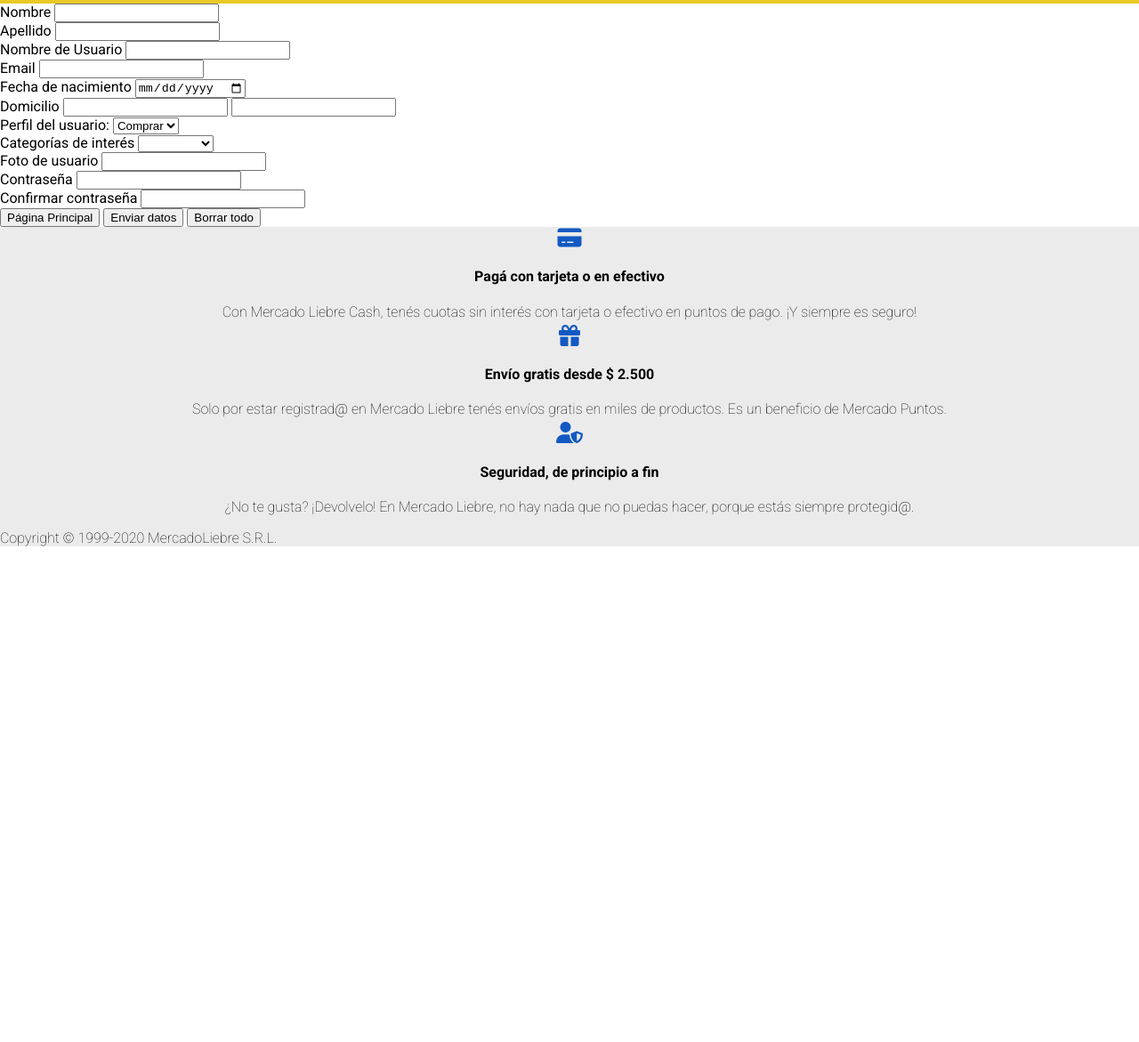
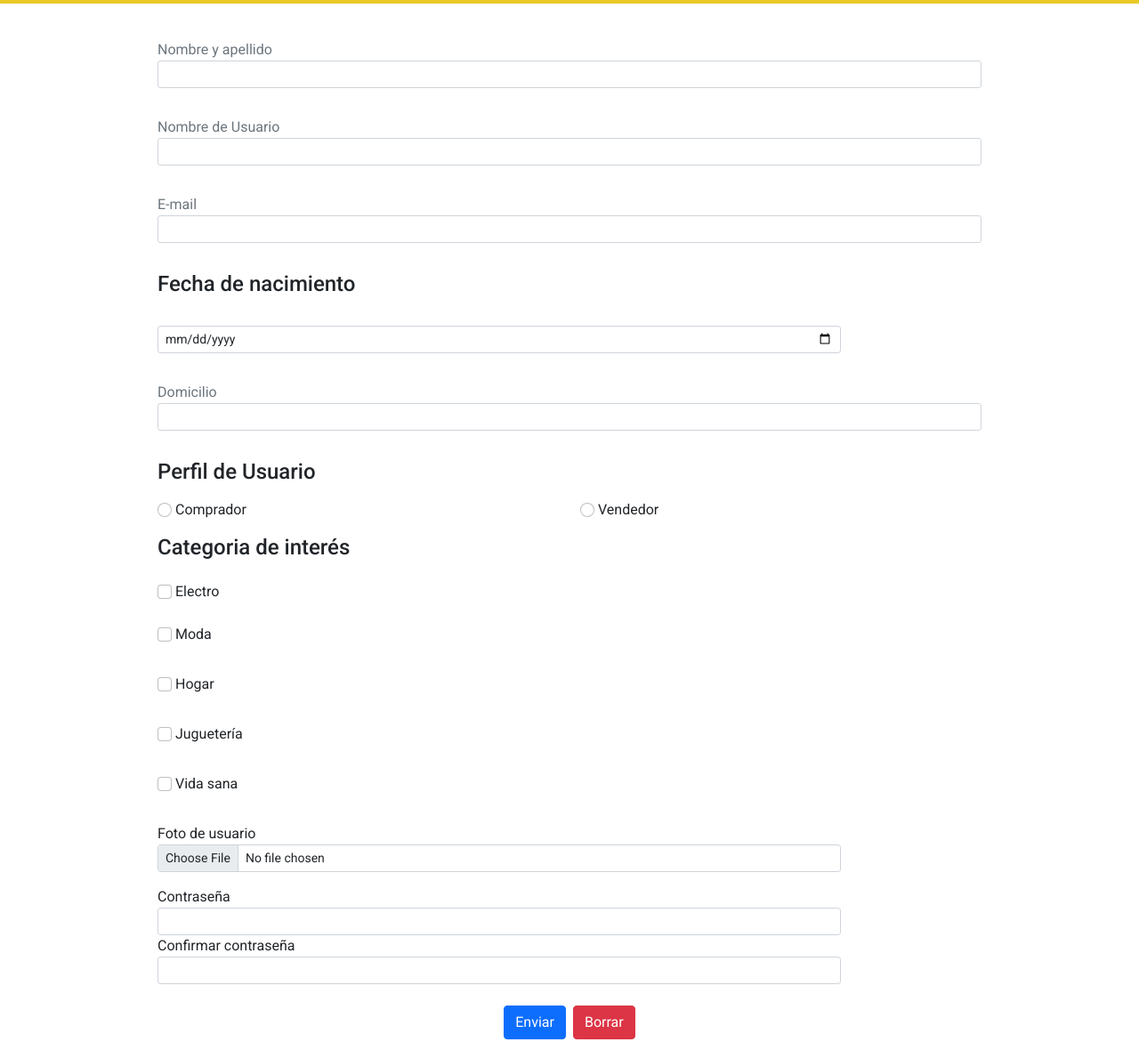
Before and after one commit to JuanDSamek/MercadoLiebre, a website: page views/register.html in a window 1280 px wide. Shown: the part 172-1343 px from the top of the page at 89% size. Before the commit the page ends 800 px from the top, so only its background shows below. Drawn offline with nearby package versions, Linux system fonts and the light colour scheme; files whose address does not match are found by name.

Commit message:
agregando estilos con bootstrap

```diff
--- a/package.json
+++ b/package.json
@@ -4,8 +4,8 @@
   "description": "",
   "main": "app.js",
   "scripts": {
-    "start": "app.js",
-    "dev": "nodemon",
+    "start": "node app.js",
+    "dev": "nodemon app.js",
     "test": "echo \"Error: no test specified\" && exit 1"
   },
   "keywords": [],
--- a/public/css/register.css
+++ b/public/css/register.css
@@ -0,0 +1,3 @@
+main{
+margin: 0;
+}
--- a/views/register.html
+++ b/views/register.html
@@ -5,9 +5,14 @@
     <meta charset="UTF-8">
     <meta name="viewport" content="width=device-width, initial-scale=1.0">
     <title>Mercado Liebre</title>
+
     <link rel="stylesheet" href="https://cdnjs.cloudflare.com/ajax/libs/font-awesome/6.5.1/css/all.min.css"
         integrity="sha512-DTOQO9RWCH3ppGqcWaEA1BIZOC6xxalwEsw9c2QQeAIftl+Vegovlnee1c9QX4TctnWMn13TZye+giMm8e2LwA=="
         crossorigin="anonymous" referrerpolicy="no-referrer" />
+
+    <link href="https://cdn.jsdelivr.net/npm/bootstrap@5.0.2/dist/css/bootstrap.min.css" rel="stylesheet"
+        integrity="sha384-EVSTQN3/azprG1Anm3QDgpJLIm9Nao0Yz1ztcQTwFspd3yD65VohhpuuCOmLASjC" crossorigin="anonymous">
+
     <link rel="stylesheet" href="/css/styles.css">
 
 </head>
@@ -51,74 +56,99 @@
 
 
     </header>
-    <main>
-        <form action="registrar">
+    <main class="register container my-4">
+        <form action="registrar" method="post" class="row justify-content-center">
 
-            <div>
-                <label for="nombre">Nombre</label>
-                <input type="text" name="nombre" value="" id="nombre">
+            <div class="col-10 col-6 col-4 d-flex flex-column my-3 ">
+                <label class="text-secondary " for="nombre">Nombre y apellido</label>
+                <input class="form-control form-control-sm" type="text" name="nombre" value="" id="nombre">
             </div>
 
-            <div>
-                <label for="apellido">Apellido</label>
-                <input type="text" name="apellido" value="" id="apellido">
+            <div class="col-10 col-6 col-4 d-flex flex-column  my-3">
+                <label class="text-secondary for="">Nombre de Usuario</label>
+                <input class="form-control form-control-sm" type="text" name="usuario" value="" id="usuario">
             </div>
 
-            <div>
-                <label for="usuario">Nombre de Usuario</label>
-                <input type="text" name="usuario" value="" id="usuario">
+            <div class="col-10 col-6 col-4 d-flex flex-column  my-3">
+                <label class="text-secondary for="email">E-mail</label>
+                <input class="form-control form-control-sm" type="email" name="email" value="" id="email">
             </div>
 
-            <div>
-                <label for="email">Email</label>
-                <input type="email" name="email" value="" id="email">
-            </div>
-            <div>
-                <label for="fechaNac">Fecha de nacimiento</label>
-                <input type="date" name="fechaNac" value="" id="fechaNac">
+            <div class="col-10 col-6 col-4 row p-0 my-3">
+                <h4 class="col-12 ">Fecha de nacimiento</h4>
+
+                <div class="col-10">
+                    <label for="fechaNac"></label>
+                    <input class="form-control form-control-sm" type="date" name="fechaNac" value="" id="fechaNac">
+                </div>
             </div>
 
-            <div>
-                <label>Domicilio</label>
-                <input type="text" name="calle" value="">
-                <input type="number" name="numero" value="">
-            </div>
-            <div>
-                <label for="perfil">Perfil del usuario:</label>
-                <select id="perfil" name="perfil">
-                    <option value="comprar">Comprar</option>
-                    <option value="vender">Vender</option>
-                </select>
-            </div>
-            <div>
-                <label for="">Categorías de interés</label>
-                <select id="categoria" name="categoria">
-                    <option value="1"></option>
-                    <option value="2">Electro</option>
-                    <option value="3">Moda</option>
-                    <option value="4">Hogar</option>
-                    <option value="5">Juguetería</option>
-                    <option value="6">Vida sana</option>
-                </select>
-            </div>
-            <div>
-                <label>Foto de usuario</label>
-                <input type="" name="" value="">
+            <div class="col-10 d-flex flex-column  my-3">
+                <label class="text-secondary">Domicilio</label>
+                <input class="form-control form-control-sm" type="text" name="calle" value="">
             </div>
 
-            <div>
-                <label for="contrasenia">Contraseña</label>
-                <input type="password" name="contrasenia" value="" id="contrasenia">
+            <div class="col-10 row p-0">
+                <h4 class="col-12 my-3">Perfil de Usuario</h4>
+                <div class="col-6">
+                    <input type="radio" class="form-check-input" name="perfilUsuario" value="comprador" id="comprador">
+                    <label for="comprador">Comprador</label>
+                </div>
+
+                <div class="col-6">
+                    <input type="radio" class="form-check-input" name="perfilUsuario" value="vendedor" id="vendedor">
+                    <label for="vendedor">Vendedor</label>
+                </div>
+            </div>
+            <div class="col-10 row p-0">
+
+                <h4 class="col-10 my-3">Categoria de interés</h4>
+
+                <div class="col-10 my-2 ">
+                    <input type="checkbox" class="form-check-input " name="intereses" value="electro" id="electro">
+                    <label for="electro">Electro</label>
+                </div>
+
+                <div class="col-10 my-3">
+                    <input type="checkbox" class="form-check-input " name="intereses" value="moda" id="moda">
+                    <label for="moda">Moda</label>
+                </div>
+
+                <div class="col-10 my-3">
+                    <input type="checkbox" class="form-check-input " name="intereses" value="hogar" id="hogar">
+                    <label for="hogar">Hogar</label>
+                </div>
+
+                <div class="col-10 my-3">
+                    <input type="checkbox" class="form-check-input " name="intereses" value="juguetería" id="jugueteria">
+                    <label for="juguetería">Juguetería</label>
+                </div>
+
+                <div class="col-10 my-3">
+                    <input type="checkbox" class="form-check-input " name="intereses" value="vidaSana" id="vidaSana">
+                    <label for="vidaSana">Vida sana</label>
+                </div>
+
+                <div class="col-10 my-3">
+                    <label for="avatar">Foto de usuario</label>
+                    <input class="form-control form-control-sm" type="file" name="avatar" value="avatar" id="avatar" accept=".jpg">
+                </div>
+
+                <div class="col-10">
+                    <label for="contrasenia">Contraseña</label>
+                    <input class="form-control form-control-sm" type="password" name="contrasenia" value="" id="contrasenia">
+                </div>
+
+                <div class="col-10">
+                    <label for="contrasenia">Confirmar contraseña</label>
+                    <input class="form-control form-control-sm" type="password" name="contrasenia" value="" id="contrasenia">
+                </div>
+            </div>
+            <div class="d-flex justify-content-center gap-2 mt-4 ">
+                <button class="btn btn-primary " type="submit">Enviar</button>
+                <button class="btn btn-danger " type="reset">Borrar</button>
             </div>
 
-            <div>
-                <label for="contrasenia">Confirmar contraseña</label>
-                <input type="password" name="contrasenia" value="" id="contrasenia">
-            </div>
-
-            <button type="">Página Principal</button>
-            <button type="submit">Enviar datos</button>
-            <button type="reset">Borrar todo</button>
 
         </form>
 
@@ -148,7 +178,9 @@
         </div>
 
     </footer>
-
+    <script src="https://cdn.jsdelivr.net/npm/bootstrap@5.0.2/dist/js/bootstrap.bundle.min.js"
+        integrity="sha384-MrcW6ZMFYlzcLA8Nl+NtUVF0sA7MsXsP1UyJoMp4YLEuNSfAP+JcXn/tWtIaxVXM"
+        crossorigin="anonymous"></script>
 </body>
 
 </html>
```
Also changed, not shown: views/login.html (+4 -5 lines).
